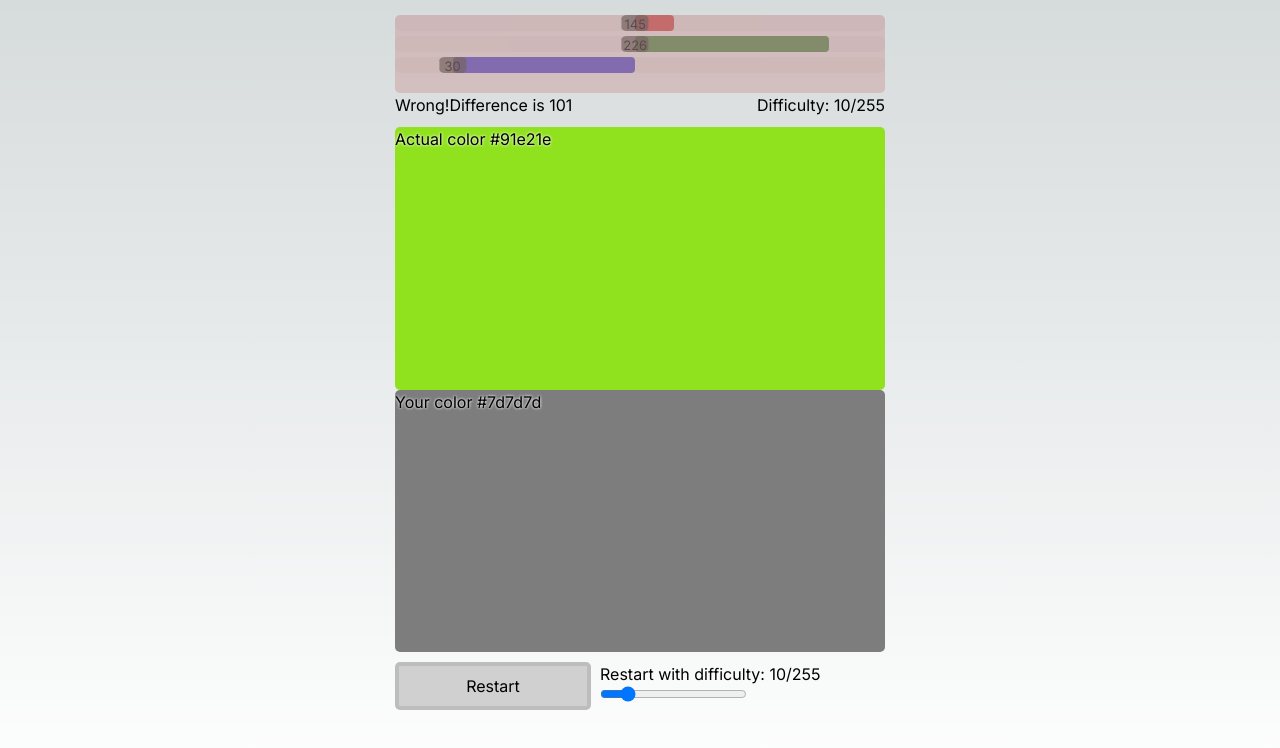
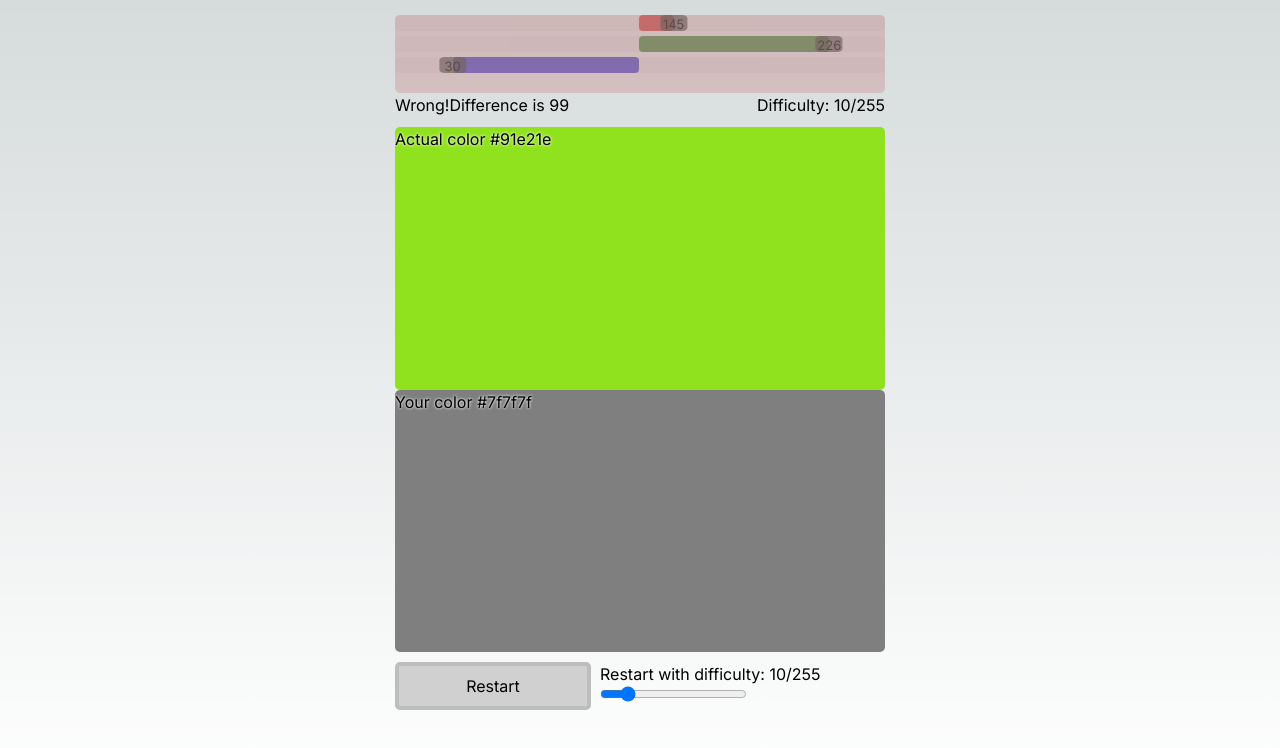
Before and after one commit to Renegatto/color-game-react, a Next.js app: page / in a window 1280 px wide. Both pictures are taken after a click on the button "Pick". Shown: the top 748 px of the page. Built offline with nearby package versions, Linux system fonts and the light colour scheme.

Commit message:
Fix bugs

```diff
--- a/src/app/Game/ColorPicker/ColorSlider.tsx
+++ b/src/app/Game/ColorPicker/ColorSlider.tsx
@@ -1,5 +1,5 @@
 import { FC, ReactElement } from "react"
-import { Exhibit, useDebounce, useExhibitedState } from "../../Hooks"
+import { Exhibit } from "../../Hooks"
 import { PickedColorState } from ".."
 import { RGBComponentLens } from "."
 import styles from "./styles.module.scss"
@@ -21,28 +21,17 @@ type ColorSliderProps<S> = {
 }
 
 const ColorSlider: FC<ColorSliderProps<{exhibit: Exhibit<number>}>> =
-  ({ disabled, state: {exhibit},color }) => {
-
-  const [component,setComponent] = useExhibitedState(125, exhibit)
-  const debounce = useDebounce(10)
-  return <>
+  ({ disabled, state: {exhibit},color }) =>
   <div className={`${styles["slidecontainer"]} ${styles["normal"]}`}>
-
     <SliderTemplate
       disabled={disabled}
-        defaultValue={component}
-        onValueChange={
-          n => debounce(() => {
-            console.log("set ",n)
-            setComponent(n)
-          })
-        }
+      defaultValue={exhibit.default}
+      onValueChange={exhibit.reportBack}
       className={styles["slider"]!}
       color={color}
     />
   </div>
-  </>
-}
+
 type RGBColor = 'red' | 'green' | 'blue'
 export const colorSlider: ColorSlider<PickedColorState,ReactElement> = {
   ColorSlider: (disabled, whoami, {PickedColor}) =>
--- a/src/app/Game/ColorPicker/DiffSlider/index.tsx
+++ b/src/app/Game/ColorPicker/DiffSlider/index.tsx
@@ -55,8 +55,10 @@ export const DiffSlider: FC<{
             `color-mix(in srgb, ${color}, grey 50%)`
           }}
         />
-        {actualThumb}
-        {pickedThumb}
+        {actualFirst
+          ? <>{actualThumb}{pickedThumb}</>
+          : <>{pickedThumb}{actualThumb}</>
+        }
       </Slider.Track>
     </Slider.Control>
   </Slider.Root>
--- a/src/app/Game/ColorPicker/DiffSlider/styles.module.scss
+++ b/src/app/Game/ColorPicker/DiffSlider/styles.module.scss
@@ -64,6 +64,8 @@
   }
 }
 .Value {
+  // position: relative;
+  // margin-top: -1rem;
   &.actual {
   }
   &.picked {
--- a/src/app/Game/ColorPicker/Slider/index.tsx
+++ b/src/app/Game/ColorPicker/Slider/index.tsx
@@ -15,7 +15,7 @@ export const SliderTemplate: FC<{
     min={0}
     max={255}
     defaultValue={defaultValue}
-    onValueCommitted={x => onValueChange(Array.isArray(x) ? x[0]! : x)}
+    onValueChange={x => onValueChange(Array.isArray(x) ? x[0]! : x)}
   >
     <Slider.Control className={styles["Control"]!}>
       <Slider.Track className={styles["Track"]!}>
--- a/src/app/Game/DifficultyPicker.tsx
+++ b/src/app/Game/DifficultyPicker.tsx
@@ -1,5 +1,5 @@
 import { FC, ReactElement } from "react"
-import { DEFAULT_DIFFICULTY, DifficultyState, displayDifficulty } from "."
+import { DifficultyState, displayDifficulty } from "."
 import * as Basics from "../basics"
 import { Exhibit, useExhibitedState } from "../Hooks"
 import { Div, Input, Str, UseDebounce } from "../basics"
@@ -11,8 +11,8 @@ export type DifficultyPicker<S,A> = {
 const DifficultyPicker: FC<{state: DifficultyState}> =
   ({state}) => DifficultyPickerFT(state)({
     ...Basics.Elements.basic,
-    useExhibitedState: (initial,exhibit,cont) =>
-      cont(useExhibitedState(initial,exhibit)),
+    useExhibitedState: (exhibit,cont) =>
+      cont(useExhibitedState(exhibit)),
     extractOwnState: state => state.Difficulty.exhibit
   })
 
@@ -25,7 +25,6 @@ const DifficultyPickerFT = <S,>(state: S) =>
       & { extractOwnState: (state: S) => Exhibit<number> }
     ): A =>
     alg.useExhibitedState(
-      DEFAULT_DIFFICULTY,
       alg.extractOwnState(state),
       ([difficulty,setDifficulty]) =>
         alg.useDebounce(10, debounce =>
--- a/src/app/Game/index.tsx
+++ b/src/app/Game/index.tsx
@@ -6,7 +6,7 @@ import * as Basics from "../basics"
 import { Exhibit, usePeek } from "../Hooks";
 import { GameRound, GameRoundFT, GameRoundProps, GameRoundState } from "./GameRound";
 
-export const DEFAULT_COLOR: Color = { r: 0, g: 0, b: 0 }
+export const DEFAULT_COLOR: Color = { r: 127, g: 127, b: 127 }
 export const DEFAULT_DIFFICULTY = 10
 
 // Outcome datatype
--- a/src/app/Hooks.ts
+++ b/src/app/Hooks.ts
@@ -1,32 +1,31 @@
-import { Dispatch, SetStateAction, useCallback, useEffect, useRef, useState } from "react"
+import { Dispatch, SetStateAction, useCallback, useRef, useState } from "react"
 
-export type Exhibit<A> =
-  (initial: A, update: Dispatch<SetStateAction<A>>) =>
-    Dispatch<SetStateAction<A>>
-
+export type Exhibit<A> = {
+  reportBack: (a: A) => void,
+  default: A,
+  // (initial: A, update: Dispatch<SetStateAction<A>>) =>
+  //   Dispatch<SetStateAction<A>>
+}
 export const usePeek = <A,>(initial: A): {
   peek: (use: (a: A) => void) => void,
   exhibit: Exhibit<A>,
 } => {
   const ref = useRef(initial)
-  const exhibit = useCallback((setState: Dispatch<SetStateAction<A>>): Dispatch<SetStateAction<A>> => f => {
 
-    setState(old => {
-      const s1 = typeof f != 'function' ? f : (f as any)(old)
-      ref.current = s1
-      return s1
-    })
-  },[])
-  const initAndExhibit: Exhibit<A> = useCallback((initial: A, set) => {
-    useEffect(() => {ref.current = initial},[])
-    return exhibit(set)
-  },[])
+  // const initAndExhibit: Exhibit<A> = useCallback((initial: A, set) => {
+  //   useEffect(() => {
+  //     ref.current = initial
+  //     console.log('put initial state')
+  //   },[])
+  //   return exhibit(set)
+  // },[])
+  const reportBack = useCallback((a: A)=> ref.current = a,[])
   const peek = useCallback((cont: (a: A) => void) =>
     cont(ref.current),
     [],
   )
   return {
-    exhibit: initAndExhibit,
+    exhibit: {reportBack,default: initial}, //initAndExhibit,
     peek,
   }
 }
@@ -35,11 +34,21 @@ export const compose = <A,B,C>(g: (b: B) => C, f: (a: A) => B) => (a: A): C =>
   g(f(a))
 
 export const useExhibitedState = <A,>(
-  initial: A,
   exhibit: Exhibit<A>,
 ): [A,Dispatch<SetStateAction<A>>] => {
-  const [s,setS] = useState(initial)
-  const setSExhibited = useCallback(exhibit(initial,setS),[setS])
+  const [s,setS] = useState(exhibit.default)
+  const doExhibit = (setState: Dispatch<SetStateAction<A>>): Dispatch<SetStateAction<A>> => f => {
+    setState(old => {
+      const s1 = typeof f != 'function' ? f : (f as any)(old)
+      exhibit.reportBack(s1)
+      return s1
+    })
+  }
+  // once
+  // useEffect(() => {
+  //   exhibit.reportBack(initial)
+  // },[])
+  const setSExhibited = useCallback(doExhibit(setS),[setS])
   return [s,setSExhibited]
 }
 /*
--- a/src/app/basics.tsx
+++ b/src/app/basics.tsx
@@ -47,7 +47,6 @@ export type UsePeek<A> = {
 
 export type UseExhibitedState<A> = {
   useExhibitedState: <B>(
-    initial: B,
     exhibit: Hooks.Exhibit<B>,
     cont: (state: [B,React.Dispatch<React.SetStateAction<B>>]) => A
   ) => A,
```
Lines whose indentation alone changed are shown as unchanged.
